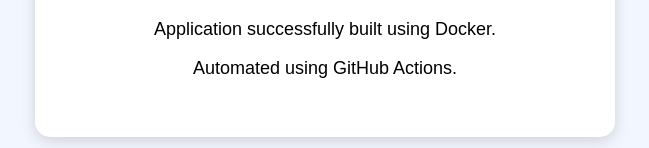
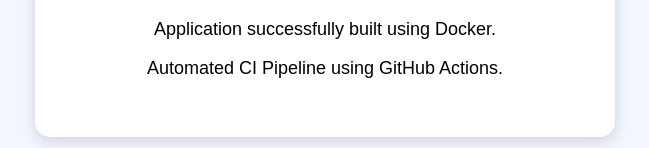
Before and after one commit to priyadharshinip-creator/CI-Docker-Pipeline, a plain HTML site: page app/index.html in a window 1280 px wide. Shown: the part 209-357 px from the top of the page, without its empty margins (315-964 px from the left). Drawn offline with Linux system fonts and the light colour scheme.

Commit message:
Update application message

```diff
--- a/app/index.html
+++ b/app/index.html
@@ -37,7 +37,7 @@
     <div class="container">
         <h1>CI Docker Pipeline</h1>
         <p>Application successfully built using Docker.</p>
-        <p>Automated using GitHub Actions.</p>
+        <p>Automated CI Pipeline using GitHub Actions.</p>
     </div>
 
 </body>
```
